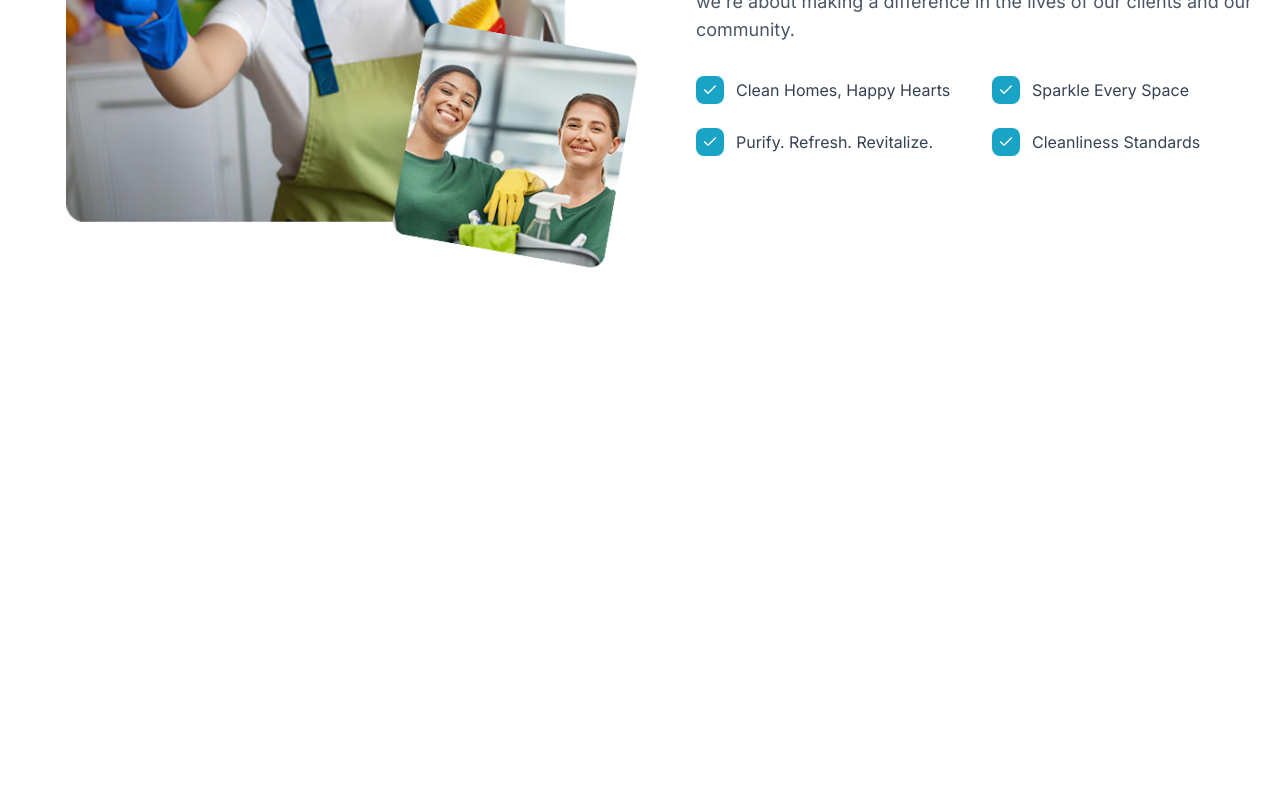
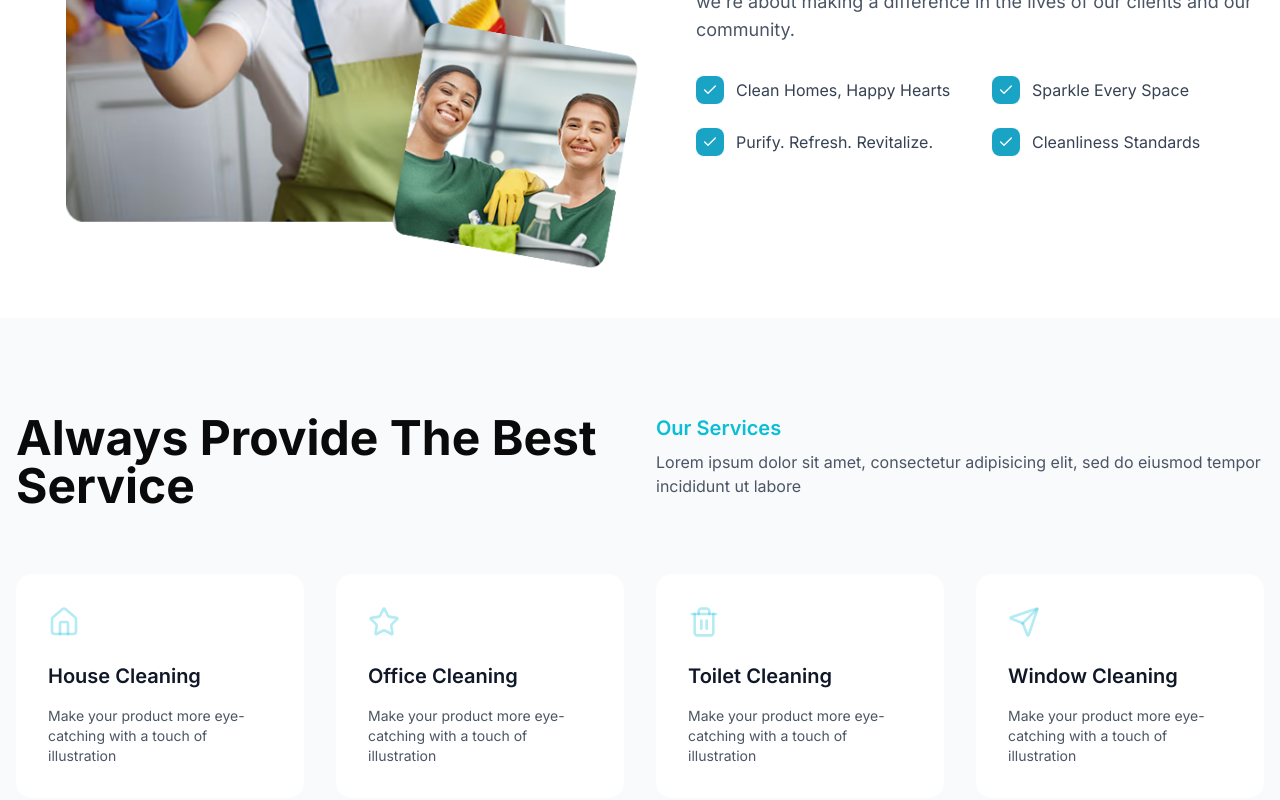
Before and after one commit to mariya-clean-dev/maria-web, a Next.js app: page / in a window 1280 px wide. Shown: the part 4020-4820 px from the top of the page. Before the commit the page ends 4338 px from the top, so only its background shows below. Built offline with nearby package versions, Linux system fonts and the light colour scheme.

Commit message:
chore: best service section

```diff
--- /dev/null
+++ b/src/app/module/home/components/BestServices.tsx
@@ -0,0 +1,118 @@
+"use client";
+
+import { motion } from "framer-motion";
+import { Home, Star, Trash2, Send } from "lucide-react";
+
+const services = [
+  {
+    icon: Home,
+    title: "House Cleaning",
+    description:
+      "Make your product more eye-catching with a touch of illustration",
+  },
+  {
+    icon: Star,
+    title: "Office Cleaning",
+    description:
+      "Make your product more eye-catching with a touch of illustration",
+  },
+  {
+    icon: Trash2,
+    title: "Toilet Cleaning",
+    description:
+      "Make your product more eye-catching with a touch of illustration",
+  },
+  {
+    icon: Send,
+    title: "Window Cleaning",
+    description:
+      "Make your product more eye-catching with a touch of illustration",
+  },
+];
+
+export default function BestServices() {
+  const containerVariants = {
+    hidden: { opacity: 0 },
+    visible: {
+      opacity: 1,
+      transition: {
+        staggerChildren: 0.1,
+      },
+    },
+  };
+
+  const itemVariants = {
+    hidden: { opacity: 0, y: 20 },
+    visible: {
+      opacity: 1,
+      y: 0,
+      transition: { duration: 0.6 },
+    },
+  };
+
+  return (
+    <section className="py-24 bg-gray-50">
+      <div className="container mx-auto px-4">
+        {/* Header */}
+        <div className="grid grid-cols-1 md:grid-cols-2 gap-8 mb-16">
+          <motion.h2
+            initial={{ opacity: 0, y: 20 }}
+            whileInView={{ opacity: 1, y: 0 }}
+            viewport={{ once: true }}
+            transition={{ duration: 0.6 }}
+            className="text-3xl md:text-4xl lg:text-5xl font-bold"
+          >
+            Always Provide The Best Service
+          </motion.h2>
+
+          <motion.div
+            initial={{ opacity: 0, y: 20 }}
+            whileInView={{ opacity: 1, y: 0 }}
+            viewport={{ once: true }}
+            transition={{ duration: 0.6, delay: 0.2 }}
+          >
+            <h3 className="text-[#0ABED5] text-xl font-semibold mb-2">
+              Our Services
+            </h3>
+            <p className="text-gray-600">
+              Lorem ipsum dolor sit amet, consectetur adipisicing elit, sed do
+              eiusmod tempor incididunt ut labore
+            </p>
+          </motion.div>
+        </div>
+
+        {/* Service Cards */}
+        <motion.div
+          variants={containerVariants}
+          initial="hidden"
+          whileInView="visible"
+          viewport={{ once: true }}
+          className="grid grid-cols-1 md:grid-cols-2 lg:grid-cols-4 gap-8"
+        >
+          {services.map((service, index) => {
+            const Icon = service.icon;
+            return (
+              <motion.div
+                key={index}
+                variants={itemVariants}
+                whileHover={{
+                  scale: 1.03,
+                  transition: { duration: 0.2 },
+                }}
+                className="group bg-white rounded-2xl p-8 transition-all duration-300 hover:shadow-xl"
+              >
+                <div className="mb-6 transition-all duration-300">
+                  <Icon className="w-8 h-8 text-[#0ABED5]/30 transition-colors duration-300 group-hover:text-[#0ABED5]" />
+                </div>
+                <h3 className="text-xl font-semibold mb-4 text-gray-900">
+                  {service.title}
+                </h3>
+                <p className="text-gray-600 text-sm">{service.description}</p>
+              </motion.div>
+            );
+          })}
+        </motion.div>
+      </div>
+    </section>
+  );
+}
--- a/src/app/module/home/index.tsx
+++ b/src/app/module/home/index.tsx
@@ -5,6 +5,7 @@ import ImageSection from "./components/ImageSection";
 import EcoFriendlySection from "./components/EcoFriendlySection";
 import ServicesSection from "./components/ServiceSection";
 import CompanyStory from "./components/CompanyStory";
+import BestServices from "./components/BestServices";
 
 const HomeModule = () => {
   return (
@@ -15,6 +16,7 @@ const HomeModule = () => {
       <EcoFriendlySection />
       <ServicesSection />
       <CompanyStory />
+      <BestServices />
     </>
   );
 };
```
